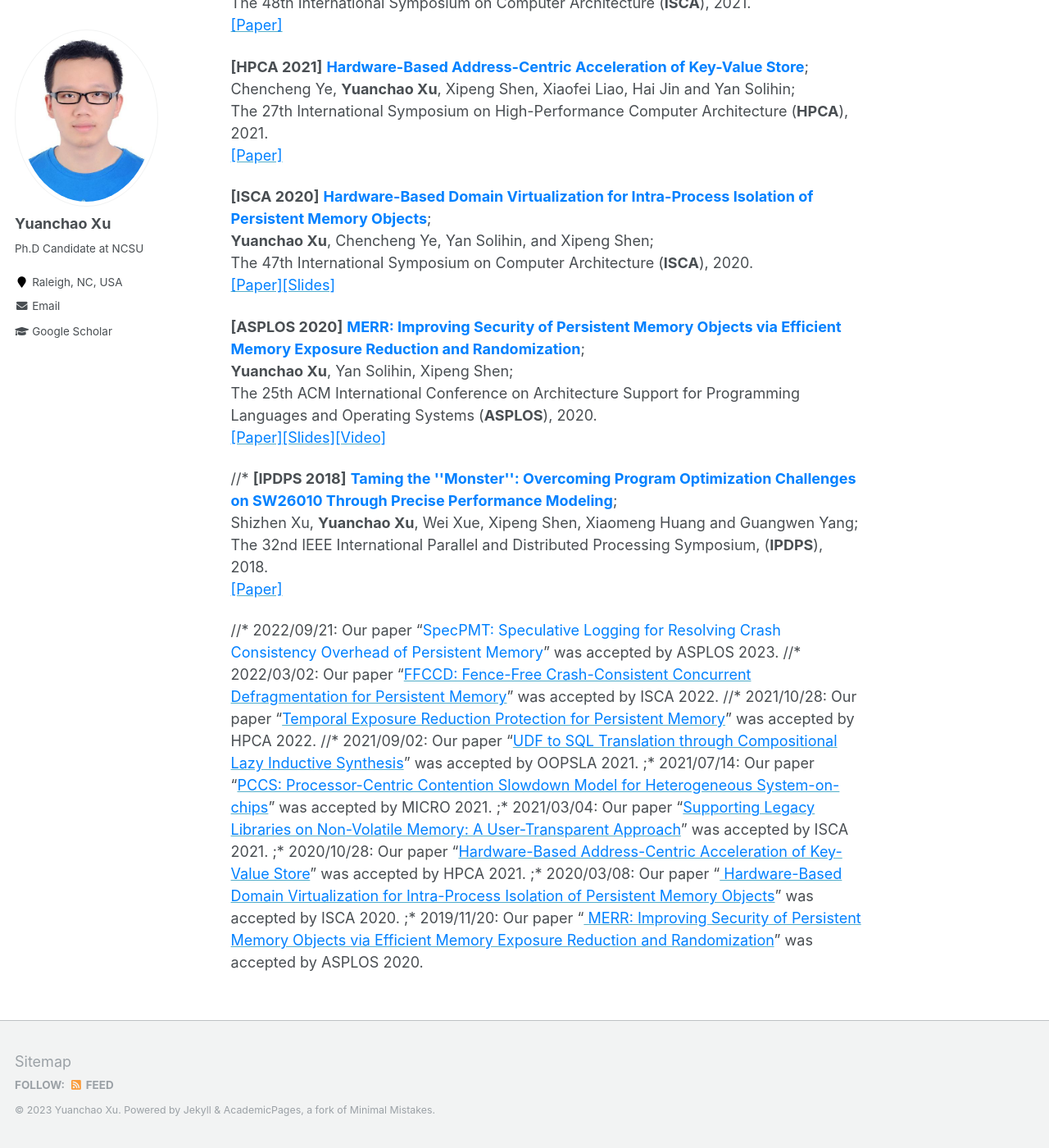
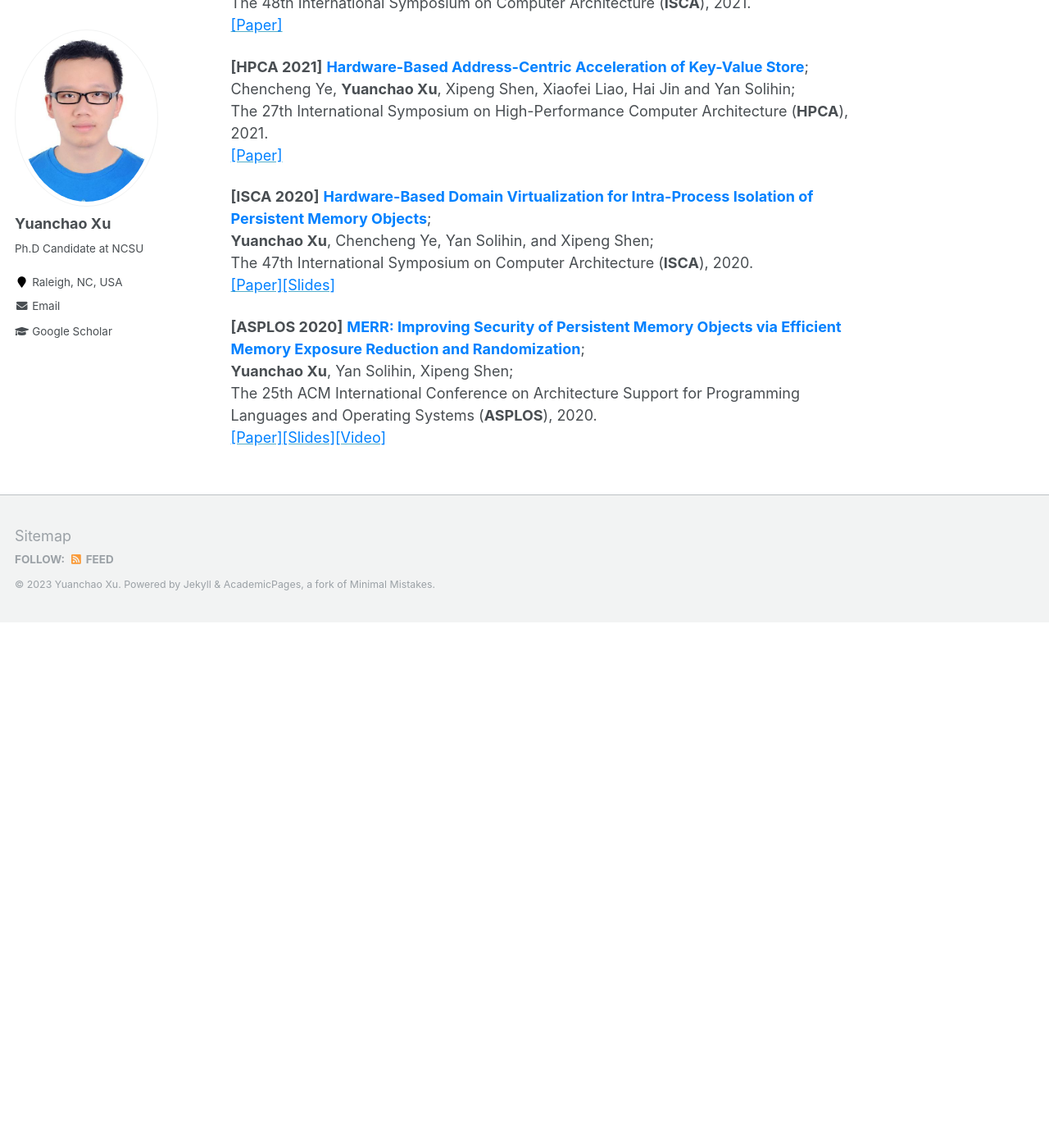
Before and after one commit to yuanchaoxu6/yuanchaoxu6.github.io, a Jekyll site: the page built from _pages/about.md, in a window 1280 px wide and 1400 px high, scrolled down 1588 px. Shown: the whole window at 82% size. Built offline with Jekyll 4.4.1, drawn with Linux system fonts in a browser that asks for light colours; after the commit the page ends 2347 px from its top, so only the background shows below that.

Commit message:
Update about.md

```diff
--- a/_pages/about.md
+++ b/_pages/about.md
@@ -69,27 +69,3 @@ The 47th International Symposium on Computer Architecture (**ISCA**), 2020. <br>
 **Yuanchao Xu**, Yan Solihin, Xipeng Shen; <br>
 The 25th ACM International Conference on Architecture Support for Programming Languages and Operating Systems (**ASPLOS**), 2020. <br>
 [<font color="#0081ff">[Paper]</font>](http://yuanchaoxu6.github.io/files/asplos20.pdf)[<font color="#0081ff">[Slides]</font>](http://yuanchaoxu6.github.io/files/ASPLOS2020MERR.pdf)[<font color="#0081ff">[Video]</font>](https://www.youtube.com/watch?v=96OUTHkBdY0&list=PLsLWHLZB96VeVp3IVzvSH58ttVz_Anr7H&index=65)
-
-
-
-
-
-//* **\[IPDPS 2018\]** **<font color="#0081ff"> Taming the ''Monster'': Overcoming Program Optimization Challenges on SW26010 Through Precise Performance Modeling</font>**; <br>
-Shizhen Xu, **Yuanchao Xu**, Wei Xue, Xipeng Shen, Xiaomeng Huang and Guangwen Yang; <br>
-The 32nd IEEE International Parallel and Distributed Processing Symposium, (**IPDPS**), 2018. <br>
-[<font color="#0081ff">[Paper]</font>](http://yuanchaoxu6.github.io/files/ipdps18.pdf)
-
-
-
-
-
-
-//* 2022/09/21: Our paper “<font color="#0081ff">SpecPMT: Speculative Logging for Resolving Crash Consistency Overhead of Persistent Memory</font>" was accepted by ASPLOS 2023.
-//* 2022/03/02: Our paper “[<font color="#0081ff">FFCCD: Fence-Free Crash-Consistent Concurrent Defragmentation for Persistent Memory</font>](http://yuanchaoxu6.github.io/files/ISCA22.pdf)" was accepted by ISCA 2022.
-//* 2021/10/28: Our paper “[<font color="#0081ff">Temporal Exposure Reduction Protection for Persistent Memory</font>](http://yuanchaoxu6.github.io/files/HPCA22.pdf)” was accepted by HPCA 2022.
-//* 2021/09/02: Our paper “[<font color="#0081ff">UDF to SQL Translation through Compositional Lazy Inductive Synthesis</font>](http://yuanchaoxu6.github.io/files/OOPSLA2021.pdf)” was accepted by OOPSLA 2021.
-;* 2021/07/14: Our paper “[<font color="#0081ff">PCCS: Processor-Centric Contention Slowdown Model for Heterogeneous System-on-chips</font>](http://yuanchaoxu6.github.io/files/MICRO2021.pdf)” was accepted by MICRO 2021.
-;* 2021/03/04: Our paper “[<font color="#0081ff">Supporting Legacy Libraries on Non-Volatile Memory: A User-Transparent Approach</font>](http://yuanchaoxu6.github.io/files/ISCA21.pdf)” was accepted by ISCA 2021.
-;* 2020/10/28: Our paper “[<font color="#0081ff">Hardware-Based Address-Centric Acceleration of Key-Value Store</font>](http://yuanchaoxu6.github.io/files/HPCA21.pdf)” was accepted by HPCA 2021.
-;* 2020/03/08: Our paper “[<font color="#0081ff"> Hardware-Based Domain Virtualization for Intra-Process Isolation of Persistent Memory Objects</font>](http://yuanchaoxu6.github.io/files/isca20.pdf)” was accepted by ISCA 2020.
-;* 2019/11/20: Our paper “[<font color="#0081ff"> MERR: Improving Security of Persistent Memory Objects via Efficient Memory Exposure Reduction and Randomization</font>](http://yuanchaoxu6.github.io/files/asplos20.pdf)” was accepted by ASPLOS 2020.
```
